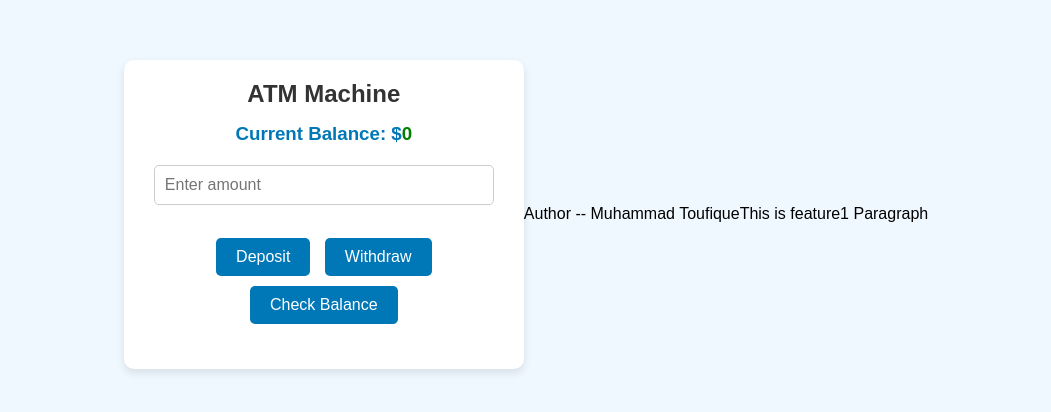
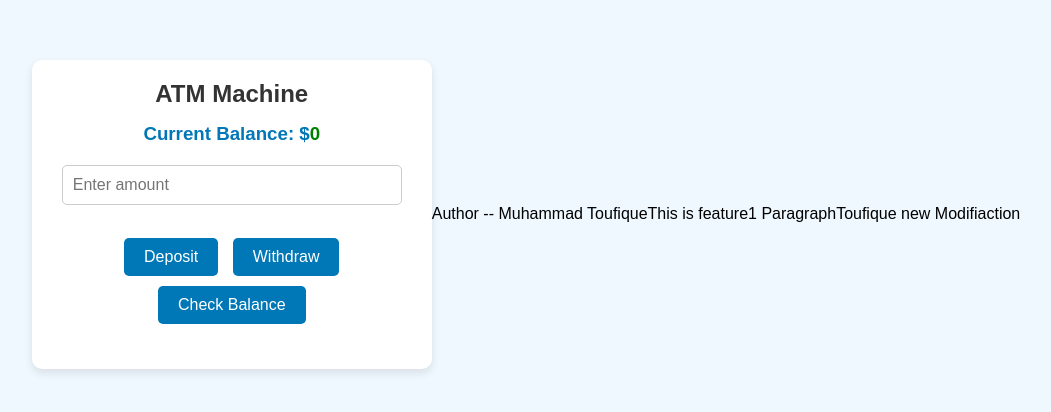
Before and after one commit to Toufique-050/ATM-Project, a plain HTML site: page index.html in a window 1280 px wide. Shown: the part 186-598 px from the top of the page, without its empty margins (114-1165 px from the left). Drawn offline with Linux system fonts and the light colour scheme.

Commit message:
index file upadtion

```diff
--- a/index.html
+++ b/index.html
@@ -28,5 +28,6 @@
 
     <p>Author -- Muhammad Toufique</p>
     <p>This is feature1 Paragraph</p>
+    <p>Toufique new Modifiaction</p>
   </body>
 </html>
```
